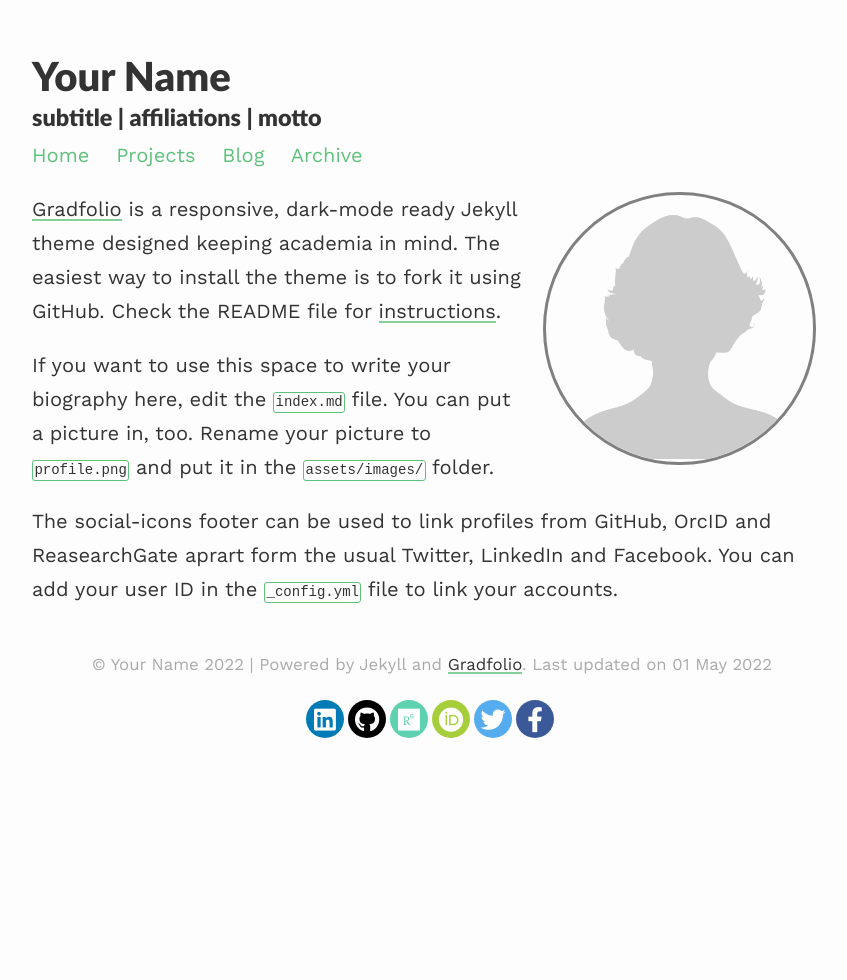
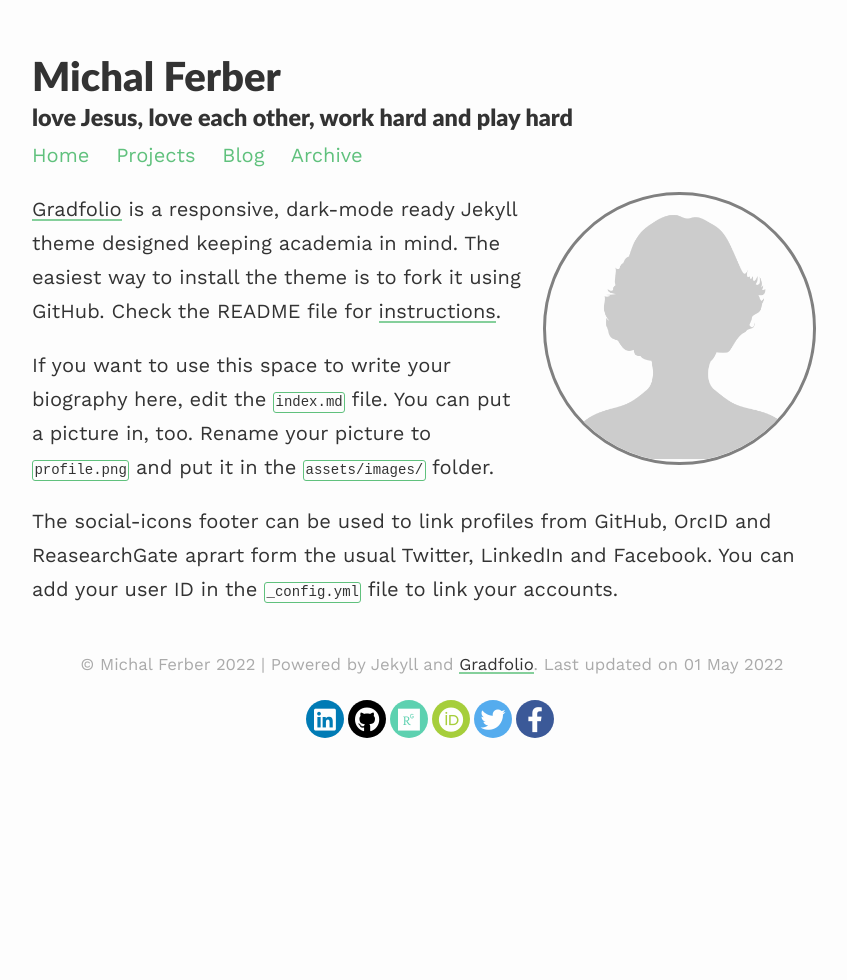
Before and after one commit to MichalAFerber/michalferber.com, a Jekyll site: the page built from index.md, in a window 1280 px wide. Shown: the whole page, without its empty margins (208-1055 px from the left). Built offline with Jekyll 4.4.1, drawn with Linux system fonts in a browser that asks for light colours; nearby versions of some CDN libraries.

Commit message:
Update _config.yml

```diff
--- a/_config.yml
+++ b/_config.yml
@@ -1,7 +1,7 @@
 ### your site title here
 
-title: Your Name
-description: subtitle | affiliations | motto
+title: Michal Ferber
+description: love Jesus, love each other, work hard and play hard
 
 baseurl: /gradfolio #name of GitHub repository
 url: "" #custom url to be used instead of GitHub repository
@@ -17,7 +17,7 @@ permalink: /blog/:year/:title/
 paginate_path: /blog/page:num/
 
 # Social media links in footer
-facebook: "#"
+facebook: "michalaferber"
 twitter: "#"
 linkedin: "#"
 github: "#"
@@ -63,3 +63,4 @@ plugins:
   - jekyll-paginate
   - jekyll-email-protect
   - jekyll-target-blank
+  - jekyll-remote-theme
```
